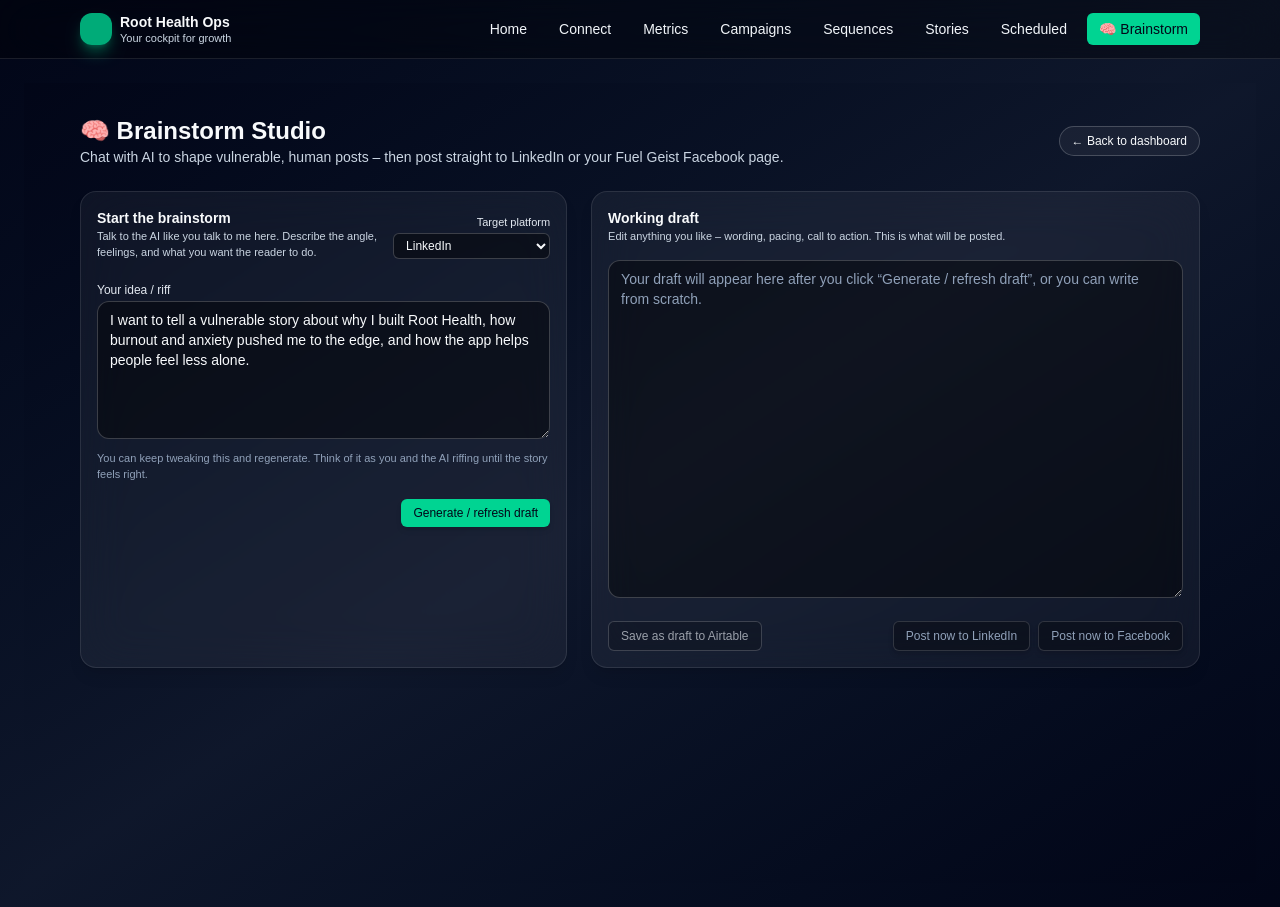
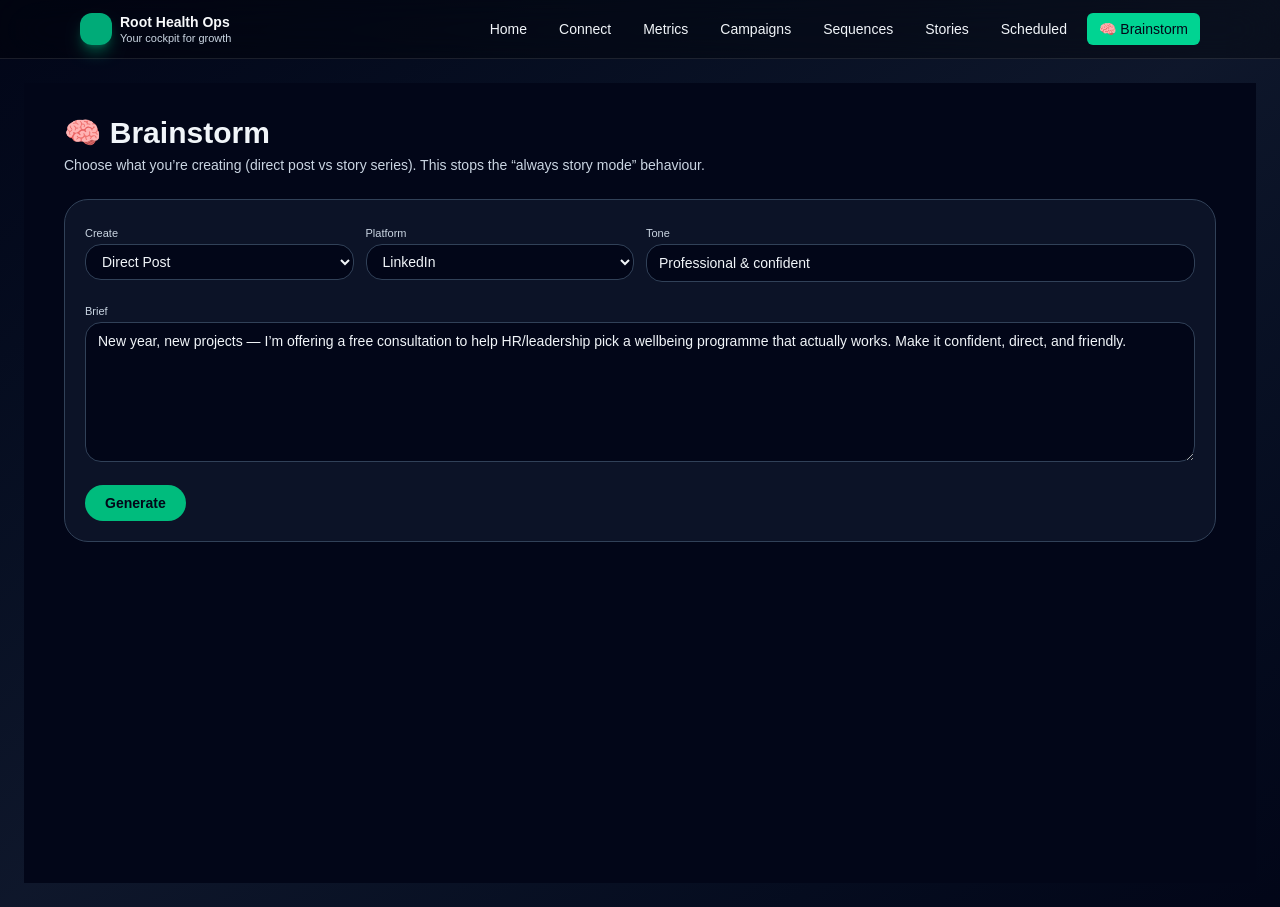
Before and after one commit to Hypnohippy/root-health-ops-dashboard1, a Next.js app: page /dashboard/brainstorm in a window 1280 px wide. Built offline with nearby package versions, Linux system fonts and the light colour scheme.

Commit message:
Refactor BrainstormPage for better state handling
Refactor BrainstormPage component to improve state management and functionality for generating drafts and posting to social media.

```diff
--- a/app/dashboard/brainstorm/page.tsx
+++ b/app/dashboard/brainstorm/page.tsx
@@ -1,341 +1,296 @@
+// app/dashboard/brainstorm/page.tsx
 "use client";
 
-import React, { useState } from "react";
+import React, { useMemo, useState } from "react";
 
-type Platform = "LinkedIn" | "Facebook";
+type Mode = "direct" | "story_series";
+type ChannelId = "linkedin" | "facebook" | "instagram" | "reddit" | "tiktok";
+
+type DirectPost = {
+  title?: string;
+  body: string;
+  cta?: string;
+  hashtags?: string[];
+};
+
+type StoryPost = {
+  title: string;
+  body: string;
+  platformSuggestion?: string;
+  cta?: string;
+  imagePrompt?: string;
+};
 
 export default function BrainstormPage() {
-  const [idea, setIdea] = useState(
-    "I want to tell a vulnerable story about why I built Root Health, how burnout and anxiety pushed me to the edge, and how the app helps people feel less alone."
+  const [mode, setMode] = useState<Mode>("direct");
+
+  const [platform, setPlatform] = useState<ChannelId>("linkedin");
+  const [tone, setTone] = useState<string>("Professional & confident");
+
+  const [brief, setBrief] = useState<string>(
+    "New year, new projects — I’m offering a free consultation to help HR/leadership pick a wellbeing programme that actually works. Make it confident, direct, and friendly."
   );
 
-  const [platform, setPlatform] = useState<Platform>("LinkedIn");
-  const [draft, setDraft] = useState("");
-  const [isThinking, setIsThinking] = useState(false);
+  const [seriesLength, setSeriesLength] = useState<number>(3);
+  const [storyType, setStoryType] = useState<string>("HR director perspective");
+  const [ctaStyle, setCtaStyle] = useState<string>("Comment for more / next part");
 
-  const [isSaving, setIsSaving] = useState(false);
-  const [isPostingLinkedIn, setIsPostingLinkedIn] = useState(false);
-  const [isPostingFacebook, setIsPostingFacebook] = useState(false);
-
-  const [message, setMessage] = useState<string | null>(null);
+  const [loading, setLoading] = useState(false);
   const [error, setError] = useState<string | null>(null);
 
-  function resetNotices() {
-    setMessage(null);
+  const [directPost, setDirectPost] = useState<DirectPost | null>(null);
+  const [seriesPosts, setSeriesPosts] = useState<StoryPost[]>([]);
+
+  const canGenerate = useMemo(() => !!brief.trim() && !loading, [brief, loading]);
+
+  const handleGenerate = async () => {
+    setLoading(true);
     setError(null);
-  }
+    setDirectPost(null);
+    setSeriesPosts([]);
 
-  async function handleGenerateDraft() {
-    resetNotices();
+    try {
+      if (!brief.trim()) throw new Error("Write a brief first.");
 
-    if (!idea.trim()) {
-      setError("Give the AI at least a rough idea to work with.");
-      return;
-    }
+      if (mode === "direct") {
+        const res = await fetch("/api/ai/brainstorm", {
+          method: "POST",
+          headers: { "Content-Type": "application/json" },
+          body: JSON.stringify({
+            prompt: brief.trim(),
+            platform,
+            tone,
+            goal: "Direct post to my audience",
+          }),
+        });
 
-    setIsThinking(true);
-    try {
-      const res = await fetch("/api/ai/story", {
+        const data: any = await res.json().catch(() => null);
+        if (!data?.success) {
+          throw new Error(data?.error || "Brainstorm failed.");
+        }
+
+        const post = data?.post;
+        if (!post?.body) throw new Error("AI returned an empty post.");
+        setDirectPost(post);
+        return;
+      }
+
+      // story_series
+      const res = await fetch("/api/ai/story-series", {
         method: "POST",
         headers: { "Content-Type": "application/json" },
         body: JSON.stringify({
-          storyType: "founder",
-          tone: "conversational",
-          length: "medium",
-          character: "David",
-          scenario: idea,
+          idea: brief.trim(),
+          storyType,
+          tone,
+          seriesLength,
           platform,
+          ctaStyle,
         }),
       });
 
-      const data = await res.json();
-      if (!res.ok) {
-        setError(data.error || "Failed to generate draft");
-        return;
+      const data: any = await res.json().catch(() => null);
+      if (!data?.success || !Array.isArray(data?.posts)) {
+        throw new Error(data?.error || "Story series generation failed.");
       }
 
-      const variants = (data.variants || []) as { title: string; story: string }[];
-      if (!variants.length) {
-        setError("AI returned no variants");
-        return;
-      }
+      setSeriesPosts(data.posts);
+    } catch (e: any) {
+      setError(e?.message || "Something went wrong.");
+    } finally {
+      setLoading(false);
+    }
+  };
 
-      // Take the first variant as the working draft
-      const first = variants[0];
-      const combined = `${first.title}\n\n${first.story}`;
-      setDraft(combined);
-      setMessage("Draft generated. Tweak it freely before posting.");
-    } catch (e: any) {
-      setError(e?.message || "Error talking to AI");
-    } finally {
-      setIsThinking(false);
+  const copyToClipboard = async (text: string) => {
+    try {
+      await navigator.clipboard.writeText(text);
+    } catch {
+      // ignore
     }
-  }
+  };
 
-  async function handleSaveToAirtable() {
-    resetNotices();
+  const renderDirect = () => {
+    if (!directPost) return null;
 
-    if (!draft.trim()) {
-      setError("Nothing to save yet. Generate or write a draft first.");
-      return;
-    }
+    const composed = [
+      directPost.title?.trim() ? directPost.title.trim() : null,
+      directPost.body?.trim() ? directPost.body.trim() : null,
+      directPost.cta?.trim() ? directPost.cta.trim() : null,
+      directPost.hashtags?.length ? directPost.hashtags.join(" ") : null,
+    ]
+      .filter(Boolean)
+      .join("\n\n");
 
-    setIsSaving(true);
-    try {
-      const lines = draft.split("\n").filter((l) => l.trim().length > 0);
-      const title = lines[0]?.slice(0, 80) || "Brainstormed post";
+    return (
+      <div className="rounded-3xl border border-slate-700 bg-slate-900/80 p-5 space-y-3">
+        <div className="flex items-center justify-between">
+          <h2 className="font-semibold">Result · Direct Post</h2>
+          <button
+            className="text-xs rounded-full border border-slate-600 px-3 py-1 hover:bg-white/10"
+            onClick={() => copyToClipboard(composed)}
+            type="button"
+          >
+            Copy
+          </button>
+        </div>
 
-      const res = await fetch("/api/content", {
-        method: "POST",
-        headers: { "Content-Type": "application/json" },
-        body: JSON.stringify({
-          title,
-          platform,
-          body: draft,
-          status: "draft",
-        }),
-      });
+        <pre className="whitespace-pre-wrap text-sm text-slate-100 bg-slate-950/60 border border-slate-700 rounded-2xl p-3">
+          {composed}
+        </pre>
 
-      const data = await res.json();
-      if (!res.ok) {
-        setError(data.error || "Failed to save to Airtable");
-        return;
-      }
+        <p className="text-[11px] text-slate-400">
+          Tip: If you hit duplicate-content rules on platforms, tweak the opening line or CTA slightly.
+        </p>
+      </div>
+    );
+  };
 
-      setMessage("Saved to Airtable Content as draft.");
-    } catch (e: any) {
-      setError(e?.message || "Error saving to Airtable");
-    } finally {
-      setIsSaving(false);
-    }
-  }
+  const renderSeries = () => {
+    if (!seriesPosts.length) return null;
 
-  async function handlePostLinkedInNow() {
-    resetNotices();
+    return (
+      <div className="rounded-3xl border border-slate-700 bg-slate-900/80 p-5 space-y-3">
+        <div className="flex items-center justify-between">
+          <h2 className="font-semibold">Result · Story Series ({seriesPosts.length})</h2>
+          <button
+            className="text-xs rounded-full border border-slate-600 px-3 py-1 hover:bg-white/10"
+            onClick={() =>
+              copyToClipboard(
+                seriesPosts
+                  .map((p, i) => `Part ${i + 1}/${seriesPosts.length}\n\n${p.title}\n\n${p.body}\n\n${p.cta || ""}`.trim())
+                  .join("\n\n---\n\n")
+              )
+            }
+            type="button"
+          >
+            Copy all
+          </button>
+        </div>
 
-    if (!draft.trim()) {
-      setError("Write or generate a draft before posting.");
-      return;
-    }
-
-    setIsPostingLinkedIn(true);
-    try {
-      const res = await fetch("/api/linkedin/post", {
-        method: "POST",
-        headers: { "Content-Type": "application/json" },
-        body: JSON.stringify({ text: draft }),
-      });
-
-      const data = await res.json();
-      if (!res.ok) {
-        setError(data.error || "Failed to post to LinkedIn");
-        return;
-      }
-
-      setMessage("Posted to LinkedIn successfully 🟢");
-    } catch (e: any) {
-      setError(e?.message || "Error posting to LinkedIn");
-    } finally {
-      setIsPostingLinkedIn(false);
-    }
-  }
-
-  async function handlePostFacebookNow() {
-    resetNotices();
-
-    if (!draft.trim()) {
-      setError("Write or generate a draft before posting.");
-      return;
-    }
-
-    setIsPostingFacebook(true);
-    try {
-      const res = await fetch("/api/facebook/post", {
-        method: "POST",
-        headers: { "Content-Type": "application/json" },
-        // Assumes /api/facebook/post expects { text }. Change to { message: draft }
-        // if your route is using a different property.
-        body: JSON.stringify({ text: draft }),
-      });
-
-      const data = await res.json();
-      if (!res.ok) {
-        setError(data.error || "Failed to post to Facebook");
-        return;
-      }
-
-      setMessage("Posted to Facebook page (Fuel Geist) successfully 🟢");
-    } catch (e: any) {
-      setError(e?.message || "Error posting to Facebook");
-    } finally {
-      setIsPostingFacebook(false);
-    }
-  }
-
-  const canPost = !!draft.trim();
+        <div className="space-y-3">
+          {seriesPosts.map((p, i) => (
+            <div key={i} className="rounded-2xl border border-slate-700 bg-slate-950/60 p-3 space-y-2">
+              <div className="text-[11px] text-slate-400">Part {i + 1}/{seriesPosts.length}</div>
+              <div className="text-sm font-semibold">{p.title}</div>
+              <pre className="whitespace-pre-wrap text-sm text-slate-100">{p.body}</pre>
+              {p.cta ? <div className="text-sm text-emerald-200">{p.cta}</div> : null}
+            </div>
+          ))}
+        </div>
+      </div>
+    );
+  };
 
   return (
-    <div className="min-h-screen bg-gradient-to-br from-slate-950 via-slate-900 to-slate-950 text-slate-50">
-      <div className="mx-auto max-w-6xl px-4 py-8 space-y-6">
-        {/* Header */}
-        <header className="flex items-center justify-between gap-3">
-          <div>
-            <h1 className="text-2xl font-semibold text-slate-50">
-              🧠 Brainstorm Studio
-            </h1>
-            <p className="text-sm text-slate-300">
-              Chat with AI to shape vulnerable, human posts – then post straight
-              to LinkedIn or your Fuel Geist Facebook page.
-            </p>
-          </div>
-          <a
-            href="/dashboard"
-            className="rounded-full border border-white/20 bg-white/5 px-3 py-1.5 text-xs font-medium text-slate-50 hover:bg-white/10"
-          >
-            ← Back to dashboard
-          </a>
+    <div className="min-h-screen bg-slate-950 text-slate-100 px-4 py-8 flex justify-center">
+      <div className="w-full max-w-6xl space-y-6">
+        <header className="space-y-1">
+          <h1 className="text-2xl md:text-3xl font-semibold">🧠 Brainstorm</h1>
+          <p className="text-sm text-slate-300 max-w-2xl">
+            Choose what you’re creating (direct post vs story series). This stops the “always story mode” behaviour.
+          </p>
         </header>
 
-        {(message || error) && (
-          <div className="space-y-2">
-            {message && (
-              <div className="rounded-lg border border-emerald-400/40 bg-emerald-500/10 px-3 py-2 text-sm text-emerald-200">
-                {message}
-              </div>
-            )}
-            {error && (
-              <div className="rounded-lg border border-red-400/40 bg-red-500/10 px-3 py-2 text-sm text-red-200">
-                {error}
-              </div>
-            )}
-          </div>
-        )}
-
-        <div className="grid gap-6 lg:grid-cols-[minmax(0,1.2fr)_minmax(0,1.5fr)]">
-          {/* LEFT: Idea + generate */}
-          <section className="rounded-2xl border border-white/10 bg-white/5 backdrop-blur-xl p-4 space-y-4 shadow-lg">
-            <div className="flex items-center justify-between gap-2">
-              <div>
-                <h2 className="text-sm font-semibold text-slate-50">
-                  Start the brainstorm
-                </h2>
-                <p className="text-[11px] text-slate-300">
-                  Talk to the AI like you talk to me here. Describe the angle,
-                  feelings, and what you want the reader to do.
-                </p>
-              </div>
-              <div className="space-y-1 text-right">
-                <label className="text-[11px] font-medium text-slate-200">
-                  Target platform
-                </label>
-                <select
-                  className="rounded-md border border-white/20 bg-black/40 px-2 py-1 text-xs text-slate-50"
-                  value={platform}
-                  onChange={(e) => setPlatform(e.target.value as Platform)}
-                >
-                  <option value="LinkedIn">LinkedIn</option>
-                  <option value="Facebook">Facebook (Fuel Geist)</option>
-                </select>
-              </div>
+        <section className="rounded-3xl border border-slate-700 bg-slate-900/80 p-5 space-y-4">
+          <div className="grid md:grid-cols-4 gap-3">
+            <div className="space-y-1">
+              <label className="text-[11px] text-slate-300">Create</label>
+              <select
+                className="w-full rounded-2xl border border-slate-700 bg-slate-950 px-3 py-2 text-sm"
+                value={mode}
+                onChange={(e) => setMode(e.target.value as Mode)}
+              >
+                <option value="direct">Direct Post</option>
+                <option value="story_series">Story Series</option>
+              </select>
             </div>
 
             <div className="space-y-1">
-              <label className="text-xs font-medium text-slate-200">
-                Your idea / riff
-              </label>
-              <textarea
-                rows={6}
-                className="w-full rounded-xl border border-white/20 bg-black/40 px-3 py-2 text-sm text-slate-50 placeholder:text-slate-400"
-                value={idea}
-                onChange={(e) => setIdea(e.target.value)}
-                placeholder="e.g. I want to tell the honest story of how burnout nearly ended my career and why Root Health exists..."
-              />
-              <p className="text-[11px] text-slate-400">
-                You can keep tweaking this and regenerate. Think of it as you
-                and the AI riffing until the story feels right.
-              </p>
+              <label className="text-[11px] text-slate-300">Platform</label>
+              <select
+                className="w-full rounded-2xl border border-slate-700 bg-slate-950 px-3 py-2 text-sm"
+                value={platform}
+                onChange={(e) => setPlatform(e.target.value as ChannelId)}
+              >
+                <option value="linkedin">LinkedIn</option>
+                <option value="facebook">Facebook</option>
+                <option value="instagram">Instagram</option>
+                <option value="reddit">Reddit</option>
+                <option value="tiktok">TikTok</option>
+              </select>
             </div>
 
-            <div className="flex justify-end">
-              <button
-                type="button"
-                onClick={handleGenerateDraft}
-                disabled={isThinking}
-                className="rounded-md bg-emerald-400 px-3 py-1.5 text-xs font-medium text-slate-950 shadow-md hover:bg-emerald-300 disabled:opacity-60"
-              >
-                {isThinking ? "Thinking..." : "Generate / refresh draft"}
-              </button>
+            <div className="space-y-1 md:col-span-2">
+              <label className="text-[11px] text-slate-300">Tone</label>
+              <input
+                className="w-full rounded-2xl border border-slate-700 bg-slate-950 px-3 py-2 text-sm"
+                value={tone}
+                onChange={(e) => setTone(e.target.value)}
+                placeholder="Professional & confident"
+              />
             </div>
-          </section>
+          </div>
 
-          {/* RIGHT: Working draft + actions */}
-          <section className="rounded-2xl border border-white/10 bg-white/5 backdrop-blur-xl p-4 space-y-4 shadow-lg">
-            <div className="flex items-center justify-between gap-2">
-              <div>
-                <h2 className="text-sm font-semibold text-slate-50">
-                  Working draft
-                </h2>
-                <p className="text-[11px] text-slate-300">
-                  Edit anything you like – wording, pacing, call to action.
-                  This is what will be posted.
-                </p>
+          {mode === "story_series" && (
+            <div className="grid md:grid-cols-3 gap-3">
+              <div className="space-y-1">
+                <label className="text-[11px] text-slate-300">Story type</label>
+                <input
+                  className="w-full rounded-2xl border border-slate-700 bg-slate-950 px-3 py-2 text-sm"
+                  value={storyType}
+                  onChange={(e) => setStoryType(e.target.value)}
+                />
+              </div>
+
+              <div className="space-y-1">
+                <label className="text-[11px] text-slate-300">Series length</label>
+                <input
+                  type="number"
+                  min={1}
+                  max={10}
+                  className="w-full rounded-2xl border border-slate-700 bg-slate-950 px-3 py-2 text-sm"
+                  value={seriesLength}
+                  onChange={(e) => setSeriesLength(Math.max(1, Math.min(10, Number(e.target.value) || 1)))}
+                />
+              </div>
+
+              <div className="space-y-1">
+                <label className="text-[11px] text-slate-300">CTA style</label>
+                <input
+                  className="w-full rounded-2xl border border-slate-700 bg-slate-950 px-3 py-2 text-sm"
+                  value={ctaStyle}
+                  onChange={(e) => setCtaStyle(e.target.value)}
+                />
               </div>
             </div>
+          )}
 
+          <div className="space-y-1">
+            <label className="text-[11px] text-slate-300">Brief</label>
             <textarea
-              rows={16}
-              className="w-full rounded-xl border border-white/20 bg-black/40 px-3 py-2 text-sm text-slate-50 placeholder:text-slate-400"
-              value={draft}
-              onChange={(e) => setDraft(e.target.value)}
-              placeholder="Your draft will appear here after you click “Generate / refresh draft”, or you can write from scratch."
+              className="w-full min-h-[140px] rounded-2xl border border-slate-700 bg-slate-950 px-3 py-2 text-sm"
+              value={brief}
+              onChange={(e) => setBrief(e.target.value)}
+              placeholder="Tell the AI exactly what you want to post."
             />
+          </div>
 
-            <div className="flex flex-wrap gap-2 justify-between items-center">
-              <div className="flex flex-wrap gap-2">
-                <button
-                  type="button"
-                  onClick={handleSaveToAirtable}
-                  disabled={isSaving || !canPost}
-                  className="rounded-md border border-white/30 bg-black/30 px-3 py-1.5 text-xs text-slate-100 hover:bg-black/40 disabled:opacity-60"
-                >
-                  {isSaving ? "Saving..." : "Save as draft to Airtable"}
-                </button>
-              </div>
+          <div className="flex items-center gap-3">
+            <button
+              type="button"
+              onClick={handleGenerate}
+              disabled={!canGenerate}
+              className="inline-flex items-center rounded-full bg-emerald-500 px-5 py-2 text-sm font-semibold text-slate-950 disabled:opacity-60 disabled:cursor-not-allowed hover:bg-emerald-400 transition"
+            >
+              {loading ? "Generating…" : "Generate"}
+            </button>
 
-              <div className="flex flex-wrap gap-2">
-                <button
-                  type="button"
-                  onClick={handlePostLinkedInNow}
-                  disabled={!canPost || isPostingLinkedIn}
-                  className={`rounded-md px-3 py-1.5 text-xs font-medium shadow-md ${
-                    canPost && !isPostingLinkedIn
-                      ? "bg-sky-400 text-slate-950 hover:bg-sky-300"
-                      : "bg-black/30 text-slate-400 cursor-not-allowed border border-white/15"
-                  }`}
-                >
-                  {isPostingLinkedIn
-                    ? "Posting to LinkedIn..."
-                    : "Post now to LinkedIn"}
-                </button>
+            {error ? <div className="text-sm text-red-400">{error}</div> : null}
+          </div>
+        </section>
 
-                <button
-                  type="button"
-                  onClick={handlePostFacebookNow}
-                  disabled={!canPost || isPostingFacebook}
-                  className={`rounded-md px-3 py-1.5 text-xs font-medium shadow-md ${
-                    canPost && !isPostingFacebook
-                      ? "bg-blue-500 text-slate-950 hover:bg-blue-400"
-                      : "bg-black/30 text-slate-400 cursor-not-allowed border border-white/15"
-                  }`}
-                >
-                  {isPostingFacebook
-                    ? "Posting to Facebook..."
-                    : "Post now to Facebook"}
-                </button>
-              </div>
-            </div>
-          </section>
-        </div>
+        {mode === "direct" ? renderDirect() : renderSeries()}
       </div>
     </div>
   );
```
